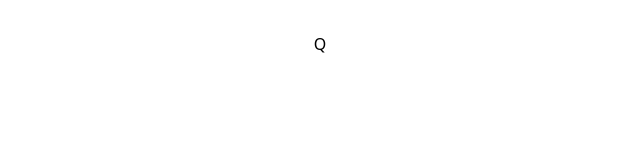
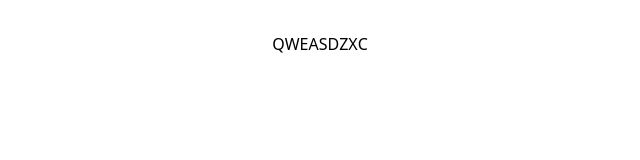
Before and after one commit to marius-grigaliunas/FCC-DrumMachine, a React (Vite) app: page / in a window 1280 px wide. Shown: the top 160 px of the page, without its empty margins (320-960 px from the left). Built offline with nearby package versions, Linux system fonts and the light colour scheme.

Commit message:
project passing all tests

```diff
--- a/src/App.tsx
+++ b/src/App.tsx
@@ -16,6 +16,54 @@ function App() {
           sourceLink='https://cdn.freecodecamp.org/testable-projects-fcc/audio/Heater-1.mp3'
           updateDisplay={setCurrentSound}
           />
+          <DrumPad
+          letter="W"
+          audioFileName="Heater 2"
+          sourceLink='https://cdn.freecodecamp.org/testable-projects-fcc/audio/Heater-2.mp3'
+          updateDisplay={setCurrentSound}
+          />
+          <DrumPad
+          letter="E"
+          audioFileName="Heater 3"
+          sourceLink='https://cdn.freecodecamp.org/testable-projects-fcc/audio/Heater-3.mp3'
+          updateDisplay={setCurrentSound}
+          />
+          <DrumPad
+          letter="A"
+          audioFileName="Heater 4"
+          sourceLink='https://cdn.freecodecamp.org/testable-projects-fcc/audio/Heater-4_1.mp3'
+          updateDisplay={setCurrentSound}
+          />
+          <DrumPad
+          letter="S"
+          audioFileName="Heater 5"
+          sourceLink='https://cdn.freecodecamp.org/testable-projects-fcc/audio/Heater-6.mp3'
+          updateDisplay={setCurrentSound}
+          />
+          <DrumPad
+          letter="D"
+          audioFileName="Heater 6"
+          sourceLink='https://cdn.freecodecamp.org/testable-projects-fcc/audio/Dsc_Oh.mp3'
+          updateDisplay={setCurrentSound}
+          />
+          <DrumPad
+          letter="Z"
+          audioFileName="Heater 7"
+          sourceLink='https://cdn.freecodecamp.org/testable-projects-fcc/audio/Kick_n_Hat.mp3'
+          updateDisplay={setCurrentSound}
+          />
+          <DrumPad
+          letter="X"
+          audioFileName="Heater 8"
+          sourceLink='https://cdn.freecodecamp.org/testable-projects-fcc/audio/RP4_KICK_1.mp3'
+          updateDisplay={setCurrentSound}
+          />
+          <DrumPad
+          letter="C"
+          audioFileName="Heater 9"
+          sourceLink='https://cdn.freecodecamp.org/testable-projects-fcc/audio/Cev_H2.mp3'
+          updateDisplay={setCurrentSound}
+          />
         </div>
         <div id='display'>
           {currentSound}
```
